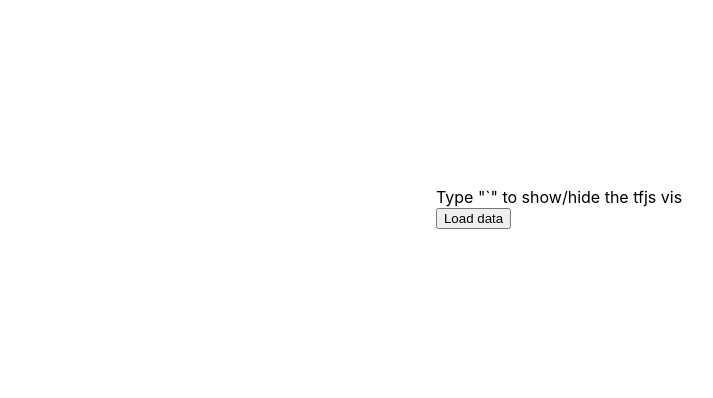
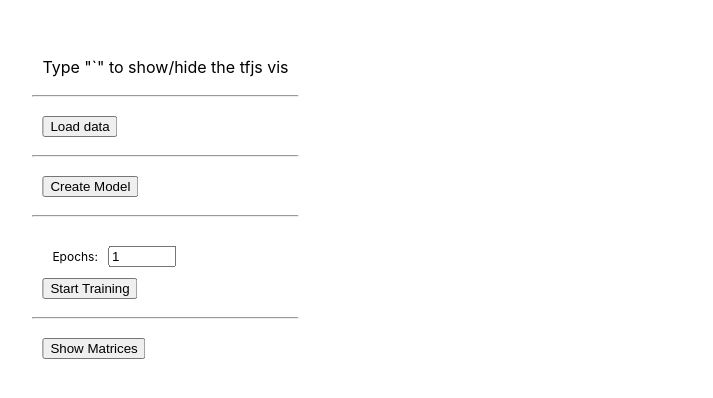
Before and after one commit to aslamplr/mnist-tfjs, a React (Create React App) app: page / in a window 1280 px wide. Shown: the part 192-590 px from the top of the page, without its empty margins (81-794 px from the left). Built offline with nearby package versions, Linux system fonts and the light colour scheme.

Commit message:
Add some UI 🤓
Added buttons and controls to start the flow
- Add Load data and visualize
- Initialize the model
- Start the training added epochs control
- Show matrices for performance

🤩

```diff
--- a/src/App.tsx
+++ b/src/App.tsx
@@ -1,10 +1,113 @@
 import * as React from "react";
+import { loadData, createModel, startTraining, showMatrics } from "./training";
 
-export default () => (
-  <div className="center">
-    <span>Type "`" to show/hide the tfjs vis</span>
-    <div>
-      <button>Load data</button>
+interface IState {
+  isDataLoaded: boolean;
+  isModelCreated: boolean;
+  epochs: number;
+}
+
+interface IAction {
+  type: string;
+  payload?: number;
+}
+
+const LOAD_DATA_CLICKED = "LOAD_DATA_CLICKED";
+const CREATE_MODEL_CLICKED = "CREATE_MODEL_CLICKED";
+const START_TRAINING_CLICKED = "START_TRAINING_CLICKED";
+const SHOW_MATRICS_CLICKED = "SHOW_MATRICS_CLICKED";
+const CHANGE_EPOCHS = "CHANGE_EPOCHS";
+
+const initialState = {
+  isDataLoaded: false,
+  isModelCreated: false,
+  epochs: 1
+};
+
+export default () => {
+  const [state, dispatch] = React.useReducer(
+    (_state: IState, action: IAction) => {
+      if (action.type === LOAD_DATA_CLICKED) {
+        return {
+          ..._state,
+          isDataLoaded: true
+        };
+      } else if (action.type === CREATE_MODEL_CLICKED) {
+        return {
+          ..._state,
+          isModelCreated: true
+        };
+      } else if (action.type === CHANGE_EPOCHS) {
+        return {
+          ..._state,
+          epochs: action.payload!
+        };
+      }
+      return _state;
+    },
+    initialState
+  );
+
+  const _loadData = () => {
+    dispatch({ type: LOAD_DATA_CLICKED });
+    loadData();
+  };
+
+  const _createModel = () => {
+    dispatch({ type: CREATE_MODEL_CLICKED });
+    createModel();
+  };
+
+  const _startTraining = () => {
+    dispatch({ type: START_TRAINING_CLICKED });
+    startTraining(state.epochs);
+  };
+
+  const _showMatrics = () => {
+    dispatch({ type: SHOW_MATRICS_CLICKED });
+    showMatrics();
+  };
+
+  const _changeEpochs = (evt: React.ChangeEvent<HTMLInputElement>) => {
+    const { value } = evt.target;
+    dispatch({
+      type: CHANGE_EPOCHS,
+      payload: parseInt(value, 10)
+    });
+  };
+
+  return (
+    <div className="center">
+      <div>Type "`" to show/hide the tfjs vis</div>
+      <hr/>
+      <div>
+        <button onClick={_loadData} disabled={state.isDataLoaded}>
+          Load data
+        </button>
+      </div>
+      <hr/>
+      <div>
+        <button onClick={_createModel} disabled={state.isModelCreated}>
+          Create Model
+        </button>
+      </div>
+      <hr/>
+      <div>
+        <div>
+          <label htmlFor="epochs">Epochs:</label>
+          <input
+            id="epochs"
+            type="number"
+            value={state.epochs}
+            onChange={_changeEpochs}
+          />
+        </div>
+        <button onClick={_startTraining}>Start Training</button>
+      </div>
+      <hr/>
+      <div>
+        <button onClick={_showMatrics}>Show Matrices</button>
+      </div>
     </div>
-  </div>
-);
+  );
+};
--- a/src/index.css
+++ b/src/index.css
@@ -13,11 +13,24 @@ code {
     monospace;
 }
 
+div {
+  padding: 10px;
+}
+
+label {
+  font-size: 12px;
+  padding-right: 10px;
+}
+
+input {
+  width: 60px;
+}
+
 .center {
   position: absolute;
   color: #000000;
   top: 50%;
-  left: 50%;
+  left: 10%;
   padding: 15px;
-  transform: translate(-50%, -50%);
+  transform: translate(-10%, -50%);
 }
--- a/src/script.ts
+++ b/src/training.ts
@@ -1,6 +1,7 @@
 import * as tf from "@tensorflow/tfjs";
 import * as tfvis from "@tensorflow/tfjs-vis";
 import { MnistData } from "./data";
+import { async } from "q";
 
 async function showExamples(data: MnistData) {
   // Create a container in the visor
@@ -164,18 +165,25 @@ async function showConfusion(model: tf.LayersModel, data: MnistData) {
   labels.dispose();
 }
 
-async function run() {
-  const data = new MnistData();
+let model: tf.LayersModel;
+let data: MnistData;
+
+export async function loadData() {
+  data = new MnistData();
   await data.load();
   await showExamples(data);
+}
 
-  const model = getModel();
+export async function createModel() {
+  model = getModel();
   tfvis.show.modelSummary({ name: "Model Architecture" }, model);
+}
 
-  await train(model, data, 10);
+export async function startTraining(epochs: number) {
+  await train(model, data, epochs);
+}
 
+export async function showMatrics() {
   await showAccuracy(model, data);
   await showConfusion(model, data);
 }
-
-document.addEventListener("DOMContentLoaded", run);
```
